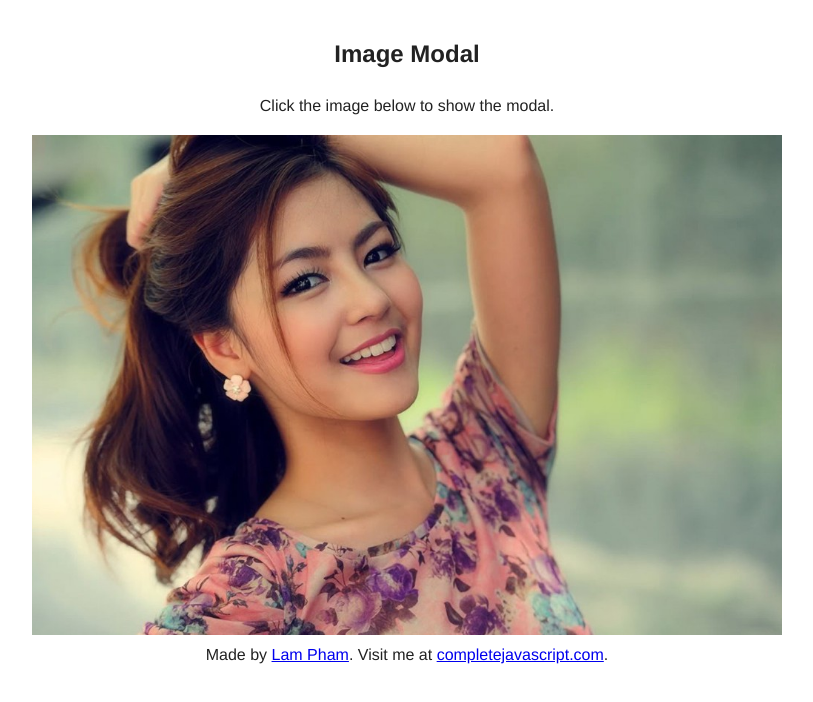
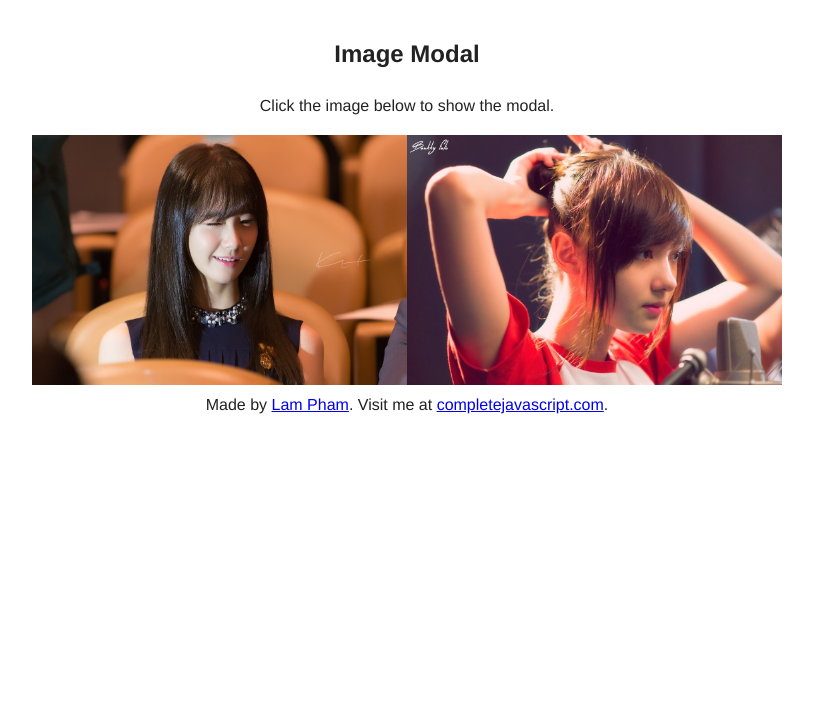
Before and after one commit to completejavascript/learn-react-by-example, a React (Create React App) app: page / in a window 1280 px wide. Shown: the top 702 px of the page, without its empty margins (233-1046 px from the left). Built offline with nearby package versions, Linux system fonts and the light colour scheme.

Commit message:
update modal image

```diff
--- a/src/App.js
+++ b/src/App.js
@@ -2,7 +2,8 @@ import React from 'react';
 import './App.css';
 
 import ModalImage from './components/modal-image/modal-image';
-import img6 from './images/07.jpg';
+import img8 from './images/08.jpg';
+import img9 from './images/09.jpg';
 
 export default class App extends React.Component {
   render() {
@@ -11,11 +12,23 @@ export default class App extends React.Component {
         <h2>Image Modal</h2>
         <p>Click the image below to show the modal.</p>
 
-        <ModalImage
-          src={img6}
-          alt={`This is one of beautiful girls`}
-          ratio={`3:2`}
-        />
+        <div
+          style={{
+            display: `flex`,
+            display: `-webkit-flex`
+          }}
+        >
+          <ModalImage
+            src={img8}
+            alt={`This is one of beautiful girls`}
+            ratio={`3:2`}
+          />
+          <ModalImage
+            src={img9}
+            alt={`This is also one of beautiful girls`}
+            ratio={`3:2`}
+          />
+        </div>
 
         <div>
           Made by <a href="https://about.phamvanlam.com/">Lam Pham</a>.
--- a/src/components/modal-image/modal-image.css
+++ b/src/components/modal-image/modal-image.css
@@ -42,14 +42,14 @@
   margin: auto;
   display: block;
   width: 80%;
-  max-width: 992px;
+  max-width: 780px;
 }
 
 .lp-modal-image>.modal>.caption {
   margin: auto;
   display: block;
   width: 80%;
-  max-width: 992px;
+  max-width: 780px;
   text-align: center;
   color: #ccc;
   padding: 10px 0;
@@ -91,7 +91,7 @@
   }
 }
 
-@media only screen and (max-width: 992px) {
+@media only screen and (max-width: 780px) {
   .lp-modal-image>.modal>.modal-content {
     width: 100%;
   }
```
